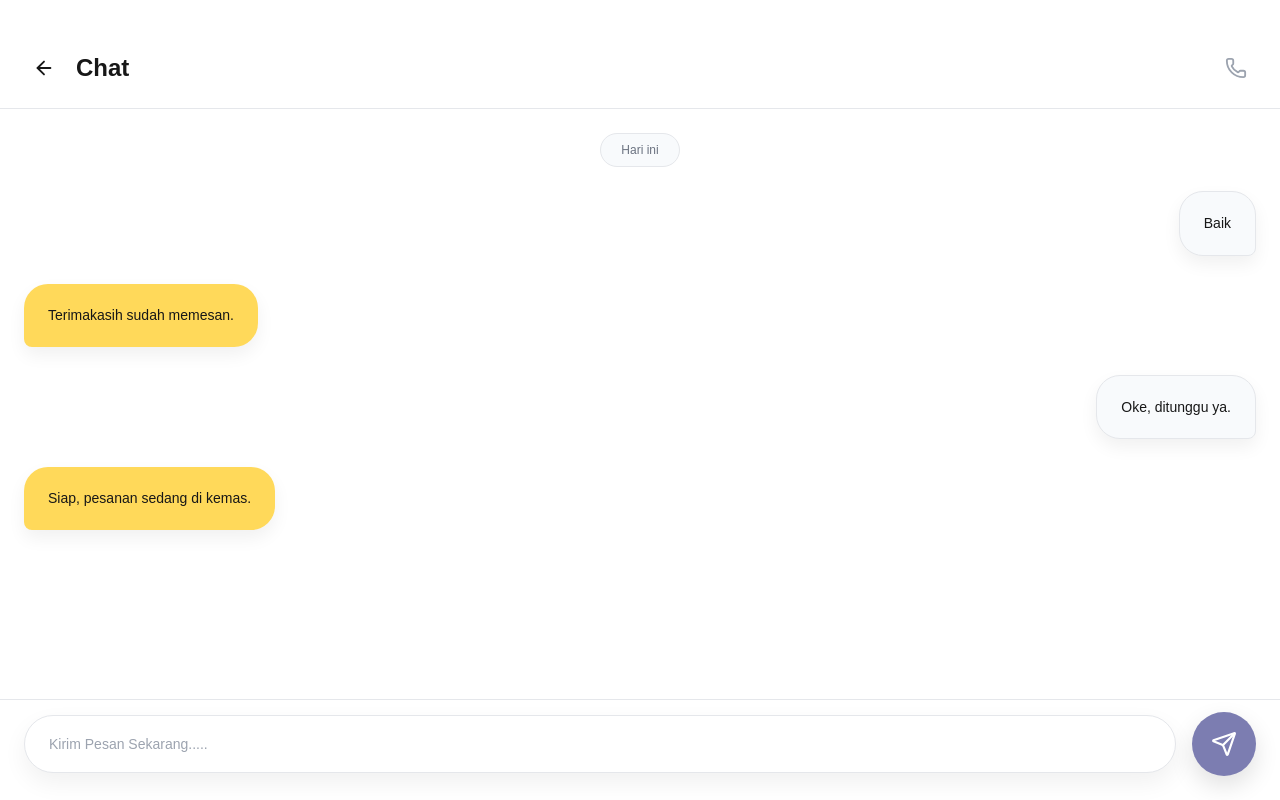
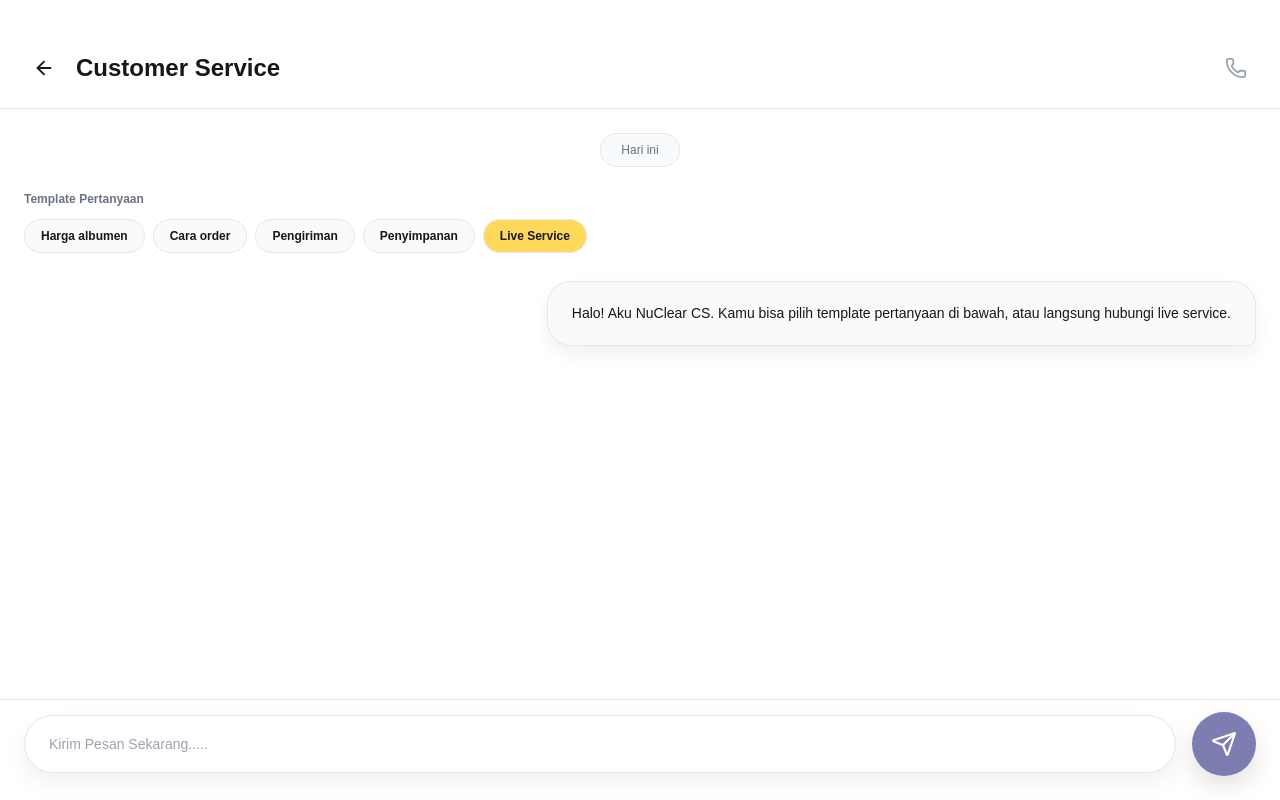
Before and after one commit to StevenQuo/nuclear-project, a Next.js app: page /chat/customer-service in a window 1280 px wide. Built offline with nearby package versions, Linux system fonts and the light colour scheme.

Commit message:
feat: add cs menu

```diff
--- a/app/chat/[threadId]/page.tsx
+++ b/app/chat/[threadId]/page.tsx
@@ -10,6 +10,37 @@ type ChatMessage = {
   kind: 'text';
   text: string;
 };
+
+function getInitialMessages(threadId: string): ChatMessage[] {
+  if (threadId === 'customer-service') {
+    return [
+      {
+        id: 'cs-1',
+        side: 'right',
+        kind: 'text',
+        text: 'Halo! Aku NuClear CS. Kamu bisa pilih template pertanyaan di bawah, atau langsung hubungi live service.',
+      },
+    ];
+  }
+
+  if (threadId === 'customer-service-live') {
+    return [
+      {
+        id: 'live-1',
+        side: 'right',
+        kind: 'text',
+        text: 'Kamu sekarang terhubung ke Live Service. Silakan jelaskan kebutuhan albumen kamu.',
+      },
+    ];
+  }
+
+  return [
+    { id: 'm1', side: 'right', kind: 'text', text: 'Baik' },
+    { id: 'm2', side: 'left', kind: 'text', text: 'Terimakasih sudah memesan.' },
+    { id: 'm3', side: 'right', kind: 'text', text: 'Oke, ditunggu ya.' },
+    { id: 'm4', side: 'left', kind: 'text', text: 'Siap, pesanan sedang di kemas.' },
+  ];
+}
 
 function Bubble({ message }: { message: ChatMessage }) {
   const isLeft = message.side === 'left';
@@ -41,6 +72,8 @@ export default function ChatThreadPage({
   const { threadId } = use(params);
   const title = useMemo(() => {
     const map: Record<string, string> = {
+      'customer-service': 'Customer Service',
+      'customer-service-live': 'Live Service',
       'steven-bakery': 'Steven Bakery',
       'nadila-bakery': 'Nadila Bakery',
       'eka-pie': 'Eka Pie',
@@ -48,21 +81,47 @@ export default function ChatThreadPage({
     return map[threadId] ?? 'Chat';
   }, [threadId]);
 
-  const [messages, setMessages] = useState<ChatMessage[]>([
-    { id: 'm1', side: 'right', kind: 'text', text: 'Baik' },
-    { id: 'm2', side: 'left', kind: 'text', text: 'Terimakasih sudah memesan.' },
-    { id: 'm3', side: 'right', kind: 'text', text: 'Oke, ditunggu ya.' },
-    { id: 'm4', side: 'left', kind: 'text', text: 'Siap, pesanan sedang di kemas.' },
-  ]);
+  const [messages, setMessages] = useState<ChatMessage[]>(() => getInitialMessages(threadId));
   const [text, setText] = useState('');
+
+  const templates = useMemo(() => {
+    if (threadId !== 'customer-service') return [];
+    return [
+      { id: 't1', label: 'Harga albumen', text: 'Boleh info harga albumen dan minimal pembelian?' },
+      { id: 't2', label: 'Cara order', text: 'Cara order putih telur/albummen gimana?' },
+      { id: 't3', label: 'Pengiriman', text: 'Pengiriman biasanya berapa lama dan area mana saja?' },
+      { id: 't4', label: 'Penyimpanan', text: 'Cara simpan albumen yang benar biar awet gimana?' },
+    ];
+  }, [threadId]);
+
+  const onSendMessage = (value: string) => {
+    const trimmed = value.trim();
+    if (!trimmed) return;
+    setMessages((prev) => [
+      ...prev,
+      { id: `m-${Date.now()}-${Math.random()}`, side: 'left', kind: 'text', text: trimmed },
+    ]);
+  };
+
+  const onAutoReply = (templateId: string) => {
+    const replies: Record<string, string> = {
+      t1: 'Harga tergantung lokasi dan volume. Untuk mulai, kamu bisa cek Supplier Terdekat di Home lalu pilih supplier untuk detail harga.',
+      t2: 'Masuk ke Home → pilih Supplier Terdekat → tekan “Pesan Sekarang”. Kamu juga bisa tulis kebutuhan liter kamu di chat supplier.',
+      t3: 'Estimasi pengiriman tergantung jarak supplier. Untuk saat ini, kami fokus area terdekat dari lokasi kamu.',
+      t4: 'Simpan di chiller (0–4°C) dan gunakan wadah tertutup. Jika beku, bagi per porsi agar mudah dipakai.',
+    };
+    const reply = replies[templateId];
+    if (!reply) return;
+    setMessages((prev) => [
+      ...prev,
+      { id: `r-${Date.now()}-${Math.random()}`, side: 'right', kind: 'text', text: reply },
+    ]);
+  };
 
   const onSend = () => {
     const value = text.trim();
     if (!value) return;
-    setMessages((prev) => [
-      ...prev,
-      { id: `m-${Date.now()}`, side: 'left', kind: 'text', text: value },
-    ]);
+    onSendMessage(value);
     setText('');
   };
 
@@ -90,6 +149,33 @@ export default function ChatThreadPage({
             Hari ini
           </div>
         </div>
+
+        {threadId === 'customer-service' ? (
+          <div className="mb-6">
+            <div className="text-xs font-semibold text-muted mb-3">Template Pertanyaan</div>
+            <div className="flex gap-2 overflow-x-auto pb-1">
+              {templates.map((t) => (
+                <button
+                  key={t.id}
+                  type="button"
+                  onClick={() => {
+                    onSendMessage(t.text);
+                    onAutoReply(t.id);
+                  }}
+                  className="flex-shrink-0 px-4 py-2 rounded-full border border-border bg-surface-2 text-foreground text-xs font-semibold active:scale-[0.99] transition-transform"
+                >
+                  {t.label}
+                </button>
+              ))}
+              <Link
+                href="/chat/customer-service-live"
+                className="flex-shrink-0 px-4 py-2 rounded-full border border-border bg-primary text-primary-foreground text-xs font-semibold"
+              >
+                Live Service
+              </Link>
+            </div>
+          </div>
+        ) : null}
 
         <div className="flex flex-col gap-7">
           {messages.map((m) => (
--- a/app/chat/page.tsx
+++ b/app/chat/page.tsx
@@ -9,6 +9,13 @@ type ChatThread = {
 };
 
 const threads: ChatThread[] = [
+  {
+    id: 'customer-service',
+    name: 'Customer Service',
+    lastMessage: 'Pilih template pertanyaan atau hubungi live service',
+    time: 'Now',
+    unreadCount: 0,
+  },
   {
     id: 'steven-bakery',
     name: 'Steven Bakery',
--- a/app/components/HomeHeader.tsx
+++ b/app/components/HomeHeader.tsx
@@ -2,7 +2,7 @@
 
 import { LogOut, Settings } from 'lucide-react';
 import Link from 'next/link';
-import { useEffect, useRef, useState } from 'react';
+import { useEffect, useRef, useState, useSyncExternalStore } from 'react';
 
 type StoredUser = {
   id: number;
@@ -12,17 +12,32 @@ type StoredUser = {
 
 export default function HomeHeader() {
   const [open, setOpen] = useState(false);
-  const [userName] = useState<string>(() => {
-    if (typeof window === 'undefined') return 'Adhipanna';
-    const raw = window.localStorage.getItem('nuclear_user');
-    if (!raw) return 'Adhipanna';
+  const storedUserRaw = useSyncExternalStore(
+    (onStoreChange) => {
+      const onStorage = (e: StorageEvent) => {
+        if (e.key === 'nuclear_user') onStoreChange();
+      };
+      const onCustom = () => onStoreChange();
+      window.addEventListener('storage', onStorage);
+      window.addEventListener('nuclear-user-change', onCustom as EventListener);
+      return () => {
+        window.removeEventListener('storage', onStorage);
+        window.removeEventListener('nuclear-user-change', onCustom as EventListener);
+      };
+    },
+    () => window.localStorage.getItem('nuclear_user') ?? '',
+    () => ''
+  );
+
+  const computedUserName = (() => {
+    if (!storedUserRaw) return 'Adhipanna';
     try {
-      const parsed = JSON.parse(raw) as StoredUser;
+      const parsed = JSON.parse(storedUserRaw) as StoredUser;
       return parsed?.name ?? 'Adhipanna';
     } catch {
       return 'Adhipanna';
     }
-  });
+  })();
   const containerRef = useRef<HTMLDivElement | null>(null);
 
   useEffect(() => {
@@ -38,6 +53,7 @@ export default function HomeHeader() {
 
   const onLogout = () => {
     window.localStorage.removeItem('nuclear_user');
+    window.dispatchEvent(new Event('nuclear-user-change'));
     window.location.href = '/register';
   };
 
@@ -53,7 +69,7 @@ export default function HomeHeader() {
           aria-haspopup="menu"
           aria-expanded={open}
         >
-          <span className="text-sm font-medium text-black">{userName}</span>
+          <span className="text-sm font-medium text-black">{computedUserName}</span>
           <div className="w-10 h-10 rounded-full bg-gray-200 overflow-hidden border-2 border-white/50 shadow-sm">
             <div className="w-full h-full bg-gray-400 flex items-center justify-center text-lg">
               👤
--- a/app/profile/page.tsx
+++ b/app/profile/page.tsx
@@ -1,8 +1,8 @@
 'use client';
 
-import { Bell, ChevronRight, Moon, Store, UserCircle2 } from 'lucide-react';
+import { Bell, ChevronRight, Headset, Moon, Store, UserCircle2 } from 'lucide-react';
 import Link from 'next/link';
-import { useMemo, useState } from 'react';
+import { useMemo, useSyncExternalStore, useState } from 'react';
 
 type StoredUser = {
   id: number;
@@ -24,19 +24,29 @@ export default function ProfilePage() {
     }
   });
 
-  const [darkMode, setDarkMode] = useState<boolean>(() => {
-    if (typeof window === 'undefined') return false;
-    return window.localStorage.getItem('nuclear_theme') === 'dark';
-  });
+  const theme = useSyncExternalStore(
+    (onStoreChange) => {
+      const onStorage = (e: StorageEvent) => {
+        if (e.key === 'nuclear_theme') onStoreChange();
+      };
+      const onCustom = () => onStoreChange();
+      window.addEventListener('storage', onStorage);
+      window.addEventListener('nuclear-theme-change', onCustom as EventListener);
+      return () => {
+        window.removeEventListener('storage', onStorage);
+        window.removeEventListener('nuclear-theme-change', onCustom as EventListener);
+      };
+    },
+    () => window.localStorage.getItem('nuclear_theme') ?? '',
+    () => ''
+  );
 
+  const darkMode = theme === 'dark';
   const toggleDarkMode = () => {
-    setDarkMode((prev) => {
-      const next = !prev;
-      const theme = next ? 'dark' : 'light';
-      window.localStorage.setItem('nuclear_theme', theme);
-      document.documentElement.dataset.theme = theme;
-      return next;
-    });
+    const next = darkMode ? 'light' : 'dark';
+    window.localStorage.setItem('nuclear_theme', next);
+    document.documentElement.dataset.theme = next;
+    window.dispatchEvent(new Event('nuclear-theme-change'));
   };
 
   const displayName = useMemo(() => user?.name ?? 'Guest', [user?.name]);
@@ -88,6 +98,20 @@ export default function ProfilePage() {
             <ChevronRight size={18} className="text-muted-2" />
           </button>
 
+          <Link
+            href="/chat/customer-service"
+            className="w-full px-6 py-4 flex items-center justify-between border-b border-border active:bg-surface-2"
+          >
+            <div className="flex items-center gap-3">
+              <Headset size={20} className="text-muted" />
+              <div className="flex flex-col">
+                <span className="text-sm font-semibold">Customer Service</span>
+                <span className="text-xs text-muted">Template pertanyaan & live service</span>
+              </div>
+            </div>
+            <ChevronRight size={18} className="text-muted-2" />
+          </Link>
+
           <button
             type="button"
             onClick={toggleDarkMode}
```
